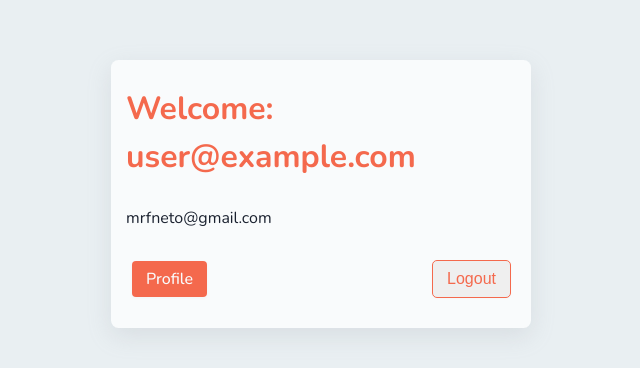
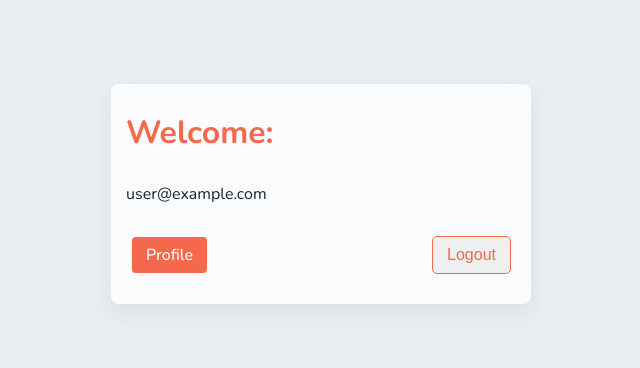
Before and after one commit to mrfneto/react-fire-auth, a React (Vite) app: page / in a window 1280 px wide. Shown: the part 206-574 px from the top of the page, without its empty margins (319-959 px from the left). Built offline with nearby package versions, Linux system fonts and the light colour scheme; no server answers; sample sign-in values are in the browser's storage.

Commit message:
Protected Routes

```diff
--- a/src/App.jsx
+++ b/src/App.jsx
@@ -1,10 +1,25 @@
-import { BrowserRouter, Routes, Route } from 'react-router-dom'
+import {
+  BrowserRouter,
+  Routes,
+  Route,
+  Navigate,
+  Outlet
+} from 'react-router-dom'
 import { Home } from './components/Home'
 import { Profile } from './components/Profile'
 import { Register } from './components/Register'
 import { Login } from './components/Login'
 import { ResetPassword } from './components/ResetPassword'
-import { AuthProvider } from './firebase/auth'
+import { AuthProvider, useAuth } from './firebase/auth'
+
+const RequiresAuth = () => {
+  const { user } = useAuth()
+  return !user ? <Navigate to="/login" /> : <Outlet />
+}
+const RequiresUnauth = () => {
+  const { user } = useAuth()
+  return user ? <Navigate to="/" /> : <Outlet />
+}
 
 function App() {
   return (
@@ -12,11 +27,15 @@ function App() {
       <BrowserRouter>
         <AuthProvider>
           <Routes>
-            <Route exact path="/" element={<Home />} />
-            <Route path="/profile" element={<Profile />} />
-            <Route path="/login" element={<Login />} />
-            <Route path="/register" element={<Register />} />
-            <Route path="/reset-password" element={<ResetPassword />} />
+            <Route path="/" element={<RequiresAuth />}>
+              <Route exact path="/" element={<Home />} />
+              <Route path="/profile" element={<Profile />} />
+            </Route>
+            <Route path="/" element={<RequiresUnauth />}>
+              <Route path="/login" element={<Login />} />
+              <Route path="/register" element={<Register />} />
+              <Route path="/reset-password" element={<ResetPassword />} />
+            </Route>
           </Routes>
         </AuthProvider>
       </BrowserRouter>
--- a/src/components/Home.jsx
+++ b/src/components/Home.jsx
@@ -22,10 +22,10 @@ export const Home = () => {
     <div className="container">
       <div className="card">
         <div className="card__header">
-          <h1 className="title">Welcome: {user ? user.email : 'Mrfneto'}</h1>
+          <h1 className="title">Welcome:</h1>
         </div>
         <div className="card__content">
-          <p>mrfneto@gmail.com</p>
+          <p>{user ? user.email : 'Mrfneto'}</p>
         </div>
         <div className="card__actions">
           <Link className="btn btn--primary" to="/profile">
```
